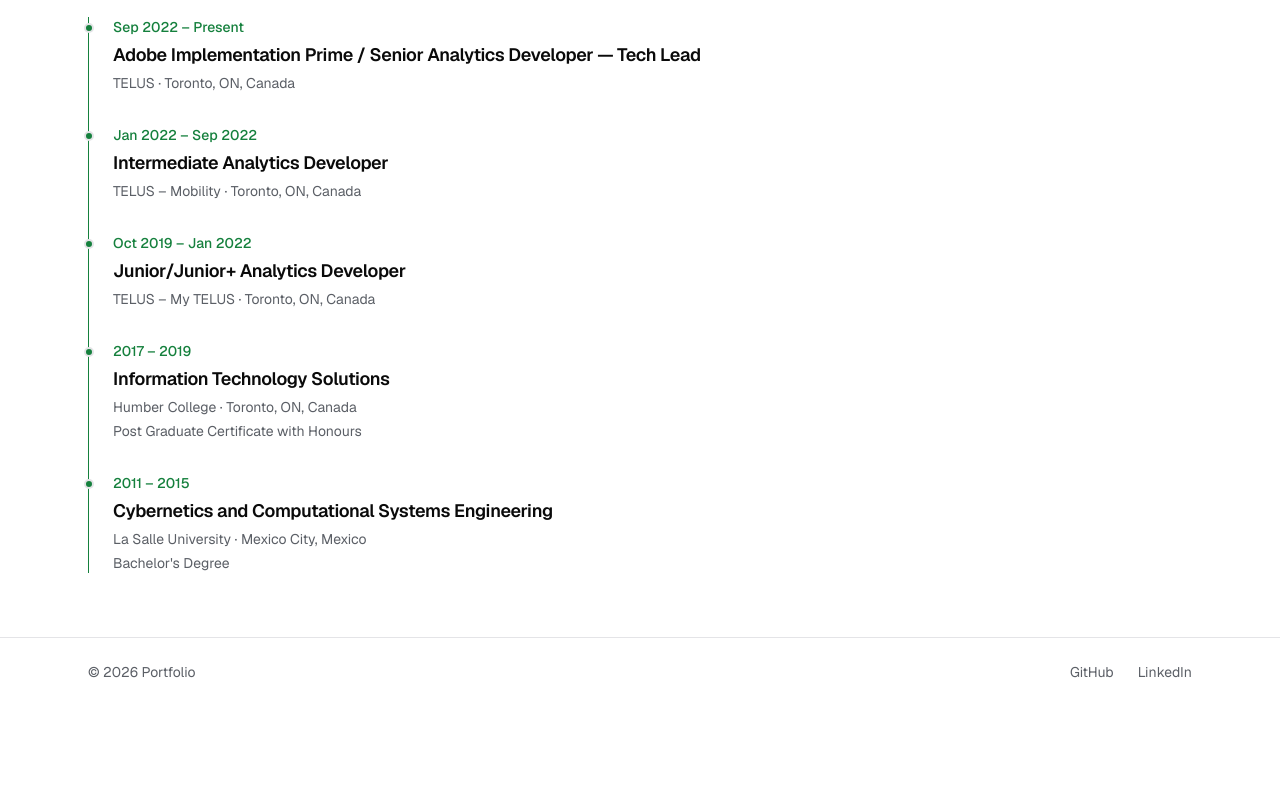
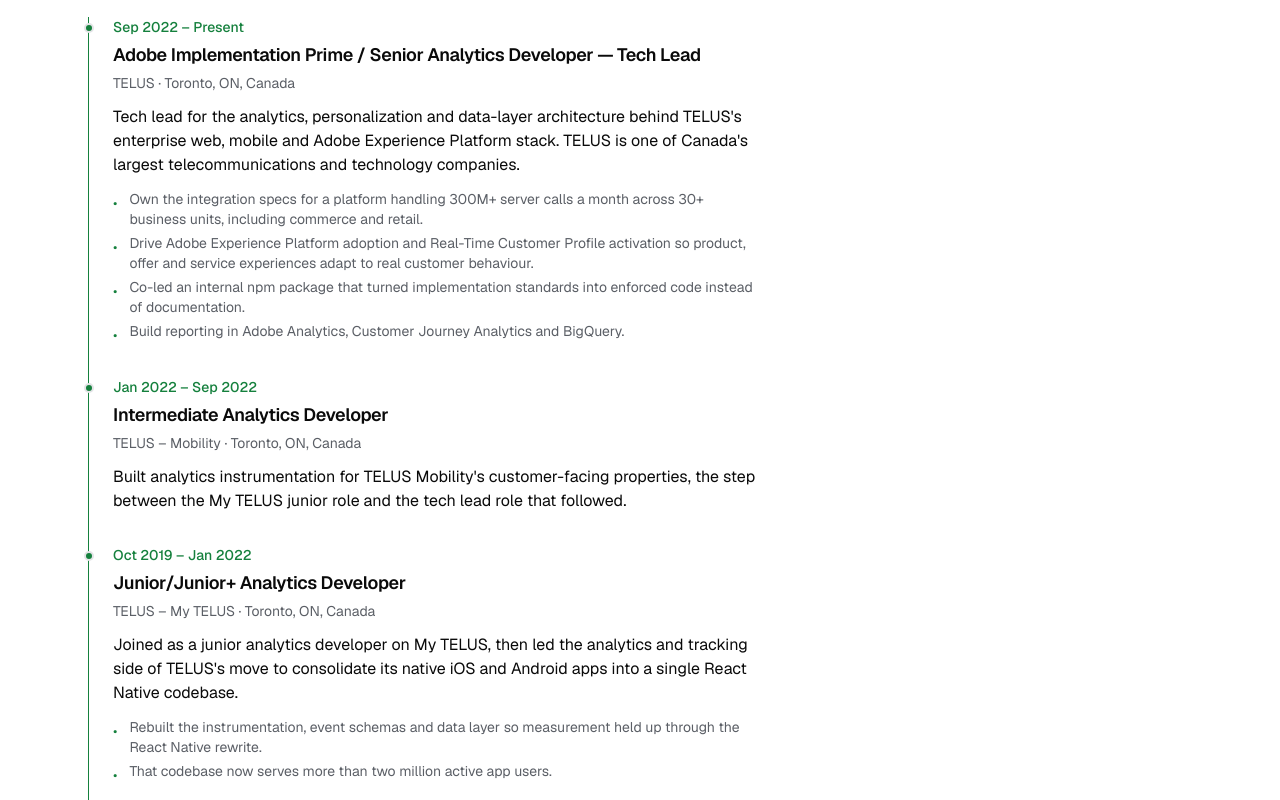
Before and after one commit to dagike/portfolio, a Next.js app: page /timeline in a window 1280 px wide. Shown: the part 360-1160 px from the top of the page. Before the commit the page ends 1066 px from the top, so only its background shows below. Built offline with nearby package versions, Linux system fonts and the light colour scheme.

Commit message:
add: fill in timeline role and education summaries

```diff
--- a/src/app/timeline/page.tsx
+++ b/src/app/timeline/page.tsx
@@ -66,6 +66,23 @@
                   {entry.kind === "education" && (
                     <p className="mt-2xs text-sm text-muted">{entry.credential}</p>
                   )}
+                  {entry.summary && (
+                    <p className="mt-sm text-base text-foreground">
+                      {entry.summary}
+                    </p>
+                  )}
+                  {entry.highlights.length > 0 && (
+                    <ul className="mt-sm flex flex-col gap-2xs">
+                      {entry.highlights.map((highlight) => (
+                        <li key={highlight} className="flex gap-sm text-sm text-muted">
+                          <span aria-hidden className="mt-2xs text-accent">
+                            &#8226;
+                          </span>
+                          <span>{highlight}</span>
+                        </li>
+                      ))}
+                    </ul>
+                  )}
                 </article>
               </li>
             );
--- a/src/data/timeline.ts
+++ b/src/data/timeline.ts
@@ -9,8 +9,14 @@
     location: "Toronto, ON, Canada",
     start: "2022-09",
     end: null,
-    summary: null,
-    highlights: [],
+    summary:
+      "Tech lead for the analytics, personalization and data-layer architecture behind TELUS's enterprise web, mobile and Adobe Experience Platform stack. TELUS is one of Canada's largest telecommunications and technology companies.",
+    highlights: [
+      "Own the integration specs for a platform handling 300M+ server calls a month across 30+ business units, including commerce and retail.",
+      "Drive Adobe Experience Platform adoption and Real-Time Customer Profile activation so product, offer and service experiences adapt to real customer behaviour.",
+      "Co-led an internal npm package that turned implementation standards into enforced code instead of documentation.",
+      "Build reporting in Adobe Analytics, Customer Journey Analytics and BigQuery.",
+    ],
   },
   {
     kind: "work",
@@ -20,7 +26,8 @@
     location: "Toronto, ON, Canada",
     start: "2022-01",
     end: "2022-09",
-    summary: null,
+    summary:
+      "Built analytics instrumentation for TELUS Mobility's customer-facing properties, the step between the My TELUS junior role and the tech lead role that followed.",
     highlights: [],
   },
   {
@@ -31,8 +38,12 @@
     location: "Toronto, ON, Canada",
     start: "2019-10",
     end: "2022-01",
-    summary: null,
-    highlights: [],
+    summary:
+      "Joined as a junior analytics developer on My TELUS, then led the analytics and tracking side of TELUS's move to consolidate its native iOS and Android apps into a single React Native codebase.",
+    highlights: [
+      "Rebuilt the instrumentation, event schemas and data layer so measurement held up through the React Native rewrite.",
+      "That codebase now serves more than two million active app users.",
+    ],
   },
   {
     kind: "education",
@@ -43,7 +54,8 @@
     start: "2017",
     end: "2019",
     credential: "Post Graduate Certificate with Honours",
-    summary: null,
+    summary:
+      "Post-graduate program in Toronto, completed after moving from Mexico. Humber is one of the largest polytechnics in Ontario, Canada.",
     highlights: [],
   },
   {
@@ -55,7 +67,8 @@
     start: "2011",
     end: "2015",
     credential: "Bachelor's Degree",
-    summary: null,
+    summary:
+      "Undergraduate engineering degree in Mexico City. La Salle University is a private university in Mexico.",
     highlights: [],
   },
 ] as const satisfies readonly TimelineEntry[];
```
